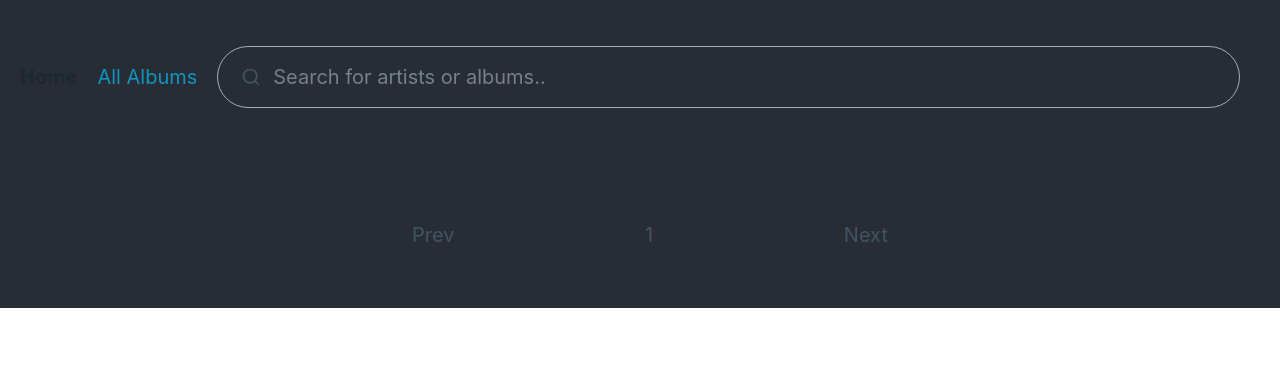
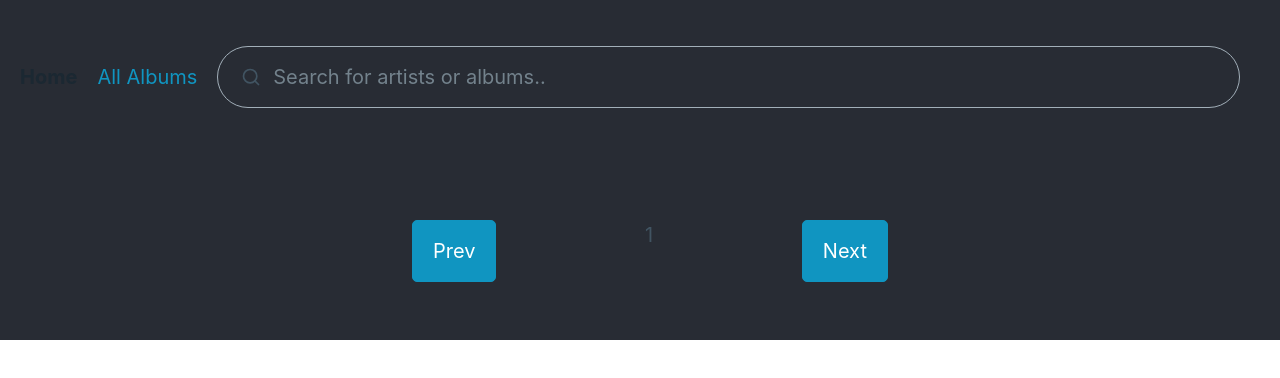
Before and after one commit to lavinialoredana/anatomic, a React (Create React App) app: page / in a window 1280 px wide. Shown: the top 378 px of the page. Built offline with nearby package versions, Linux system fonts and the light colour scheme.

Commit message:
Style Buttons in Pagination

```diff
--- a/src/components/Pagination/index.js
+++ b/src/components/Pagination/index.js
@@ -4,9 +4,11 @@ const Pagination = ({ onPreviousPage, currentPage, onPaginate, onNextPage }) =>
     return (
         <div className="Pagination-container">
             <ul className="Pagination">
-                <li onClick={onPreviousPage}>Prev</li>
+                <li onClick={onPreviousPage} role="button">
+                    Prev
+                </li>
                 <li className="Pagination-number">{currentPage}</li>
-                <li onClick={onNextPage} className="Pagination-number">
+                <li onClick={onNextPage} role="button" className="Pagination-number">
                     Next
                 </li>
             </ul>
```
